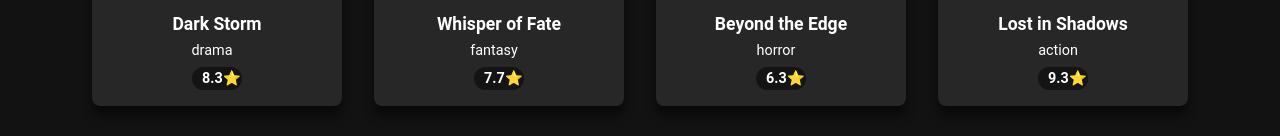
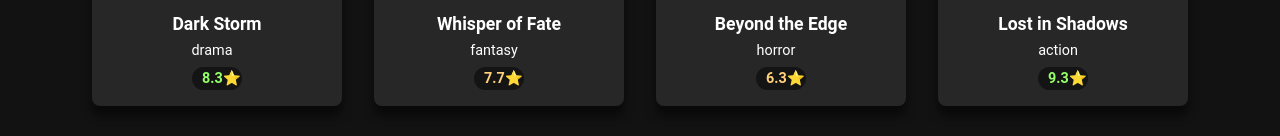
Before and after one commit to vgaikwad106/moviedux, a React (Create React App) app: page / in a window 1280 px wide. Shown: the part 796-932 px from the top of the page. Built offline with nearby package versions, Linux system fonts and the light colour scheme.

Commit message:
Added styling for rating and error handler for image

```diff
--- a/src/components/MovieCard.js
+++ b/src/components/MovieCard.js
@@ -2,14 +2,31 @@
 import "../styles.css";
 
 export default function MovieCard({ movie, key }) {
+  const handleImgError = (e) => {
+    e.target.src = "images/default.jpg";
+  };
+
+  const getRatingClass = (rating) => {
+    if (rating >= 8) return "rating-good";
+    else if (rating > 5 && rating < 8) return "rating-ok";
+
+    return "rating-bad";
+  };
+
   return (
     <div>
       <div key={key} className="movie-card">
-        <img src={`images/${movie.image}`} alt={movie.title} />
+        <img
+          src={`images/${movie.image}`}
+          alt={movie.title}
+          onError={handleImgError}
+        />
         <div className="movie-card-info">
           <h3 className="movie-card-title">{movie.title}</h3>
           <p className="movie-card-genre">{movie.genre}</p>
-          <p className="movie-card-rating">{movie.rating}⭐</p>
+          <p className={`movie-card-rating ${getRatingClass(movie.rating)}`}>
+            {movie.rating}⭐
+          </p>
         </div>
       </div>
     </div>
```
